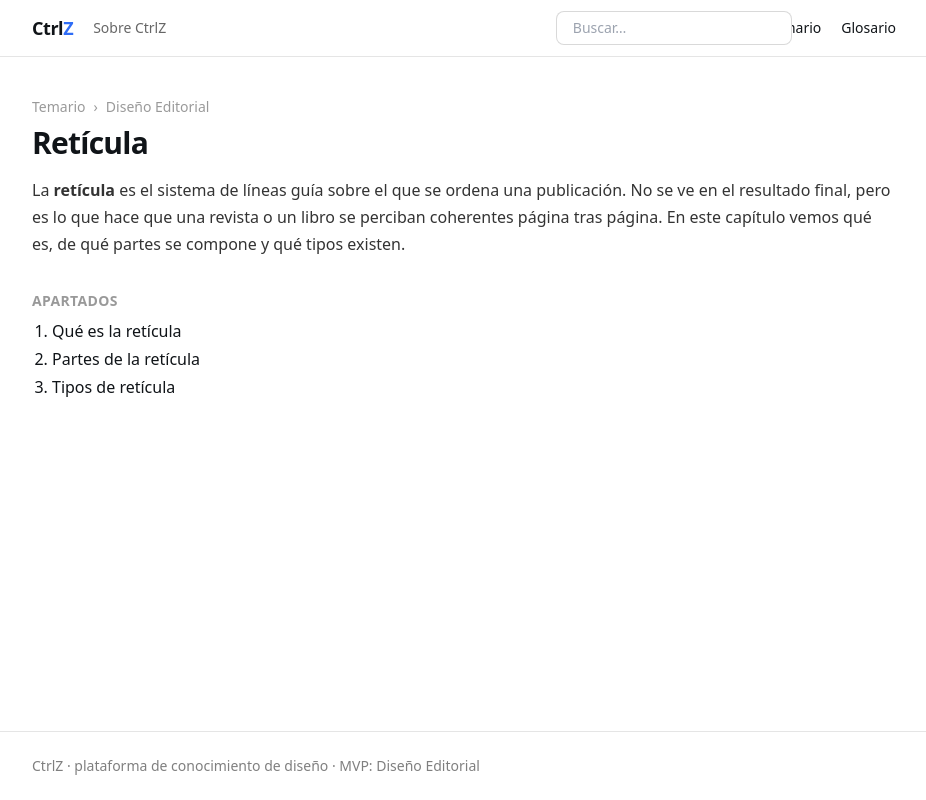
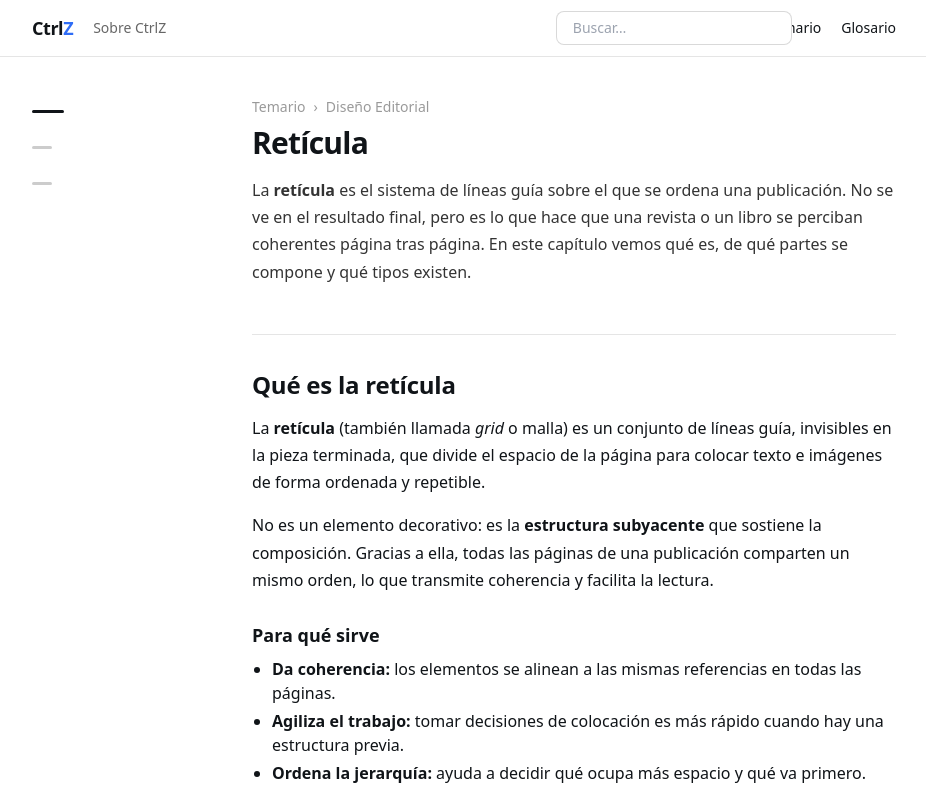
Before and after one commit to Josekuyt/CtrlZ, a Next.js app: page /temario/editorial/reticula/ in a window 1280 px wide. Shown: the top 800 px of the page, without its empty margins (176-1102 px from the left). Built offline with nearby package versions, Linux system fonts and the light colour scheme.

Commit message:
Add files via upload

```diff
--- a/content/glosario/editorial/margen.mdx
+++ b/content/glosario/editorial/margen.mdx
@@ -4,7 +4,7 @@ nombre: Margen
 definicion: Espacio en blanco entre el borde de la página y la mancha de contenido.
 categoria: reticula
 nivel: basico
-temario: /temario/editorial/reticula/partes/
+temario: /temario/editorial/reticula/#partes
 consultas:
   - espacio en blanco alrededor de la página
   - borde de una composición
--- a/content/glosario/editorial/medianil.mdx
+++ b/content/glosario/editorial/medianil.mdx
@@ -4,7 +4,7 @@ nombre: Medianil
 definicion: Espacio en blanco que separa dos columnas de texto dentro de la retícula.
 categoria: reticula
 nivel: basico
-temario: /temario/editorial/reticula/partes/
+temario: /temario/editorial/reticula/#partes
 sinonimos: [corondel]
 consultas:
   - espacio entre columnas
--- a/content/glosario/editorial/modulo.mdx
+++ b/content/glosario/editorial/modulo.mdx
@@ -4,7 +4,7 @@ nombre: Módulo
 definicion: Unidad mínima y repetible en que se divide una retícula, a partir de la cual se construyen las áreas de contenido.
 categoria: reticula
 nivel: intermedio
-temario: /temario/editorial/reticula/partes/
+temario: /temario/editorial/reticula/#partes
 consultas:
   - unidad que se repite en una cuadrícula
 etiquetas: [estructura]
--- a/content/glosario/editorial/reticula-modular.mdx
+++ b/content/glosario/editorial/reticula-modular.mdx
@@ -4,7 +4,7 @@ nombre: Retícula modular
 definicion: Retícula dividida en módulos iguales mediante columnas y filas, muy flexible para maquetas con mucha variedad de contenido.
 categoria: reticula
 nivel: intermedio
-temario: /temario/editorial/reticula/tipos/
+temario: /temario/editorial/reticula/#tipos
 consultas:
   - retícula de módulos
   - cuadrícula de filas y columnas
--- a/content/glosario/editorial/reticula.mdx
+++ b/content/glosario/editorial/reticula.mdx
@@ -4,7 +4,7 @@ nombre: Retícula
 definicion: Sistema de líneas guía, invisibles en el resultado final, que organiza el espacio de la página y da coherencia a la composición.
 categoria: reticula
 nivel: basico
-temario: /temario/editorial/reticula/que-es/
+temario: /temario/editorial/reticula/#que-es
 sinonimos: [malla, grid]
 consultas:
   - líneas invisibles para ordenar una revista
--- a/scripts/build-index.ts
+++ b/scripts/build-index.ts
@@ -41,7 +41,7 @@ function main() {
           consultas: ap.consultas,
           sinonimos: [],
           contexto: cap.titulo,
-          url: `/temario/${disc.slug}/${cap.slug}/${ap.slug}/`,
+          url: `/temario/${disc.slug}/${cap.slug}/#${ap.slug}`,
         });
       }
     }
--- a/src/app/temario/[disciplina]/[capitulo]/page.tsx
+++ b/src/app/temario/[disciplina]/[capitulo]/page.tsx
@@ -1,7 +1,13 @@
 import Link from 'next/link';
 import type { Metadata } from 'next';
 import { notFound } from 'next/navigation';
-import { cargarTemario, obtenerCapitulo, nombreDisciplina } from '@/lib/temario';
+import {
+  cargarTemario,
+  obtenerDisciplina,
+  obtenerCapitulo,
+  nombreDisciplina,
+} from '@/lib/temario';
+import RailCapitulo from '@/components/RailCapitulo';
 
 type Params = { disciplina: string; capitulo: string };
 
@@ -31,22 +37,36 @@ export default async function CapituloPage({
   params: Promise<Params>;
 }) {
   const { disciplina, capitulo } = await params;
+  const d = obtenerDisciplina(disciplina);
   const cap = obtenerCapitulo(disciplina, capitulo);
-  if (!cap) notFound();
+  if (!d || !cap) notFound();
+
+  // Capítulo anterior / siguiente para navegar sin volver al índice.
+  const i = d.capitulos.findIndex((c) => c.slug === cap.slug);
+  const anterior = d.capitulos[i - 1];
+  const siguiente = d.capitulos[i + 1];
+
+  const secciones = cap.apartados.map((a) => ({ slug: a.slug, titulo: a.titulo }));
 
   return (
-    <article>
+    <div className="lg:grid lg:grid-cols-[180px_1fr] lg:gap-10">
+      {/* Riel de secciones (solo escritorio) */}
+      <div className="hidden lg:block">
+        <div className="sticky top-6">
+          <RailCapitulo secciones={secciones} />
+        </div>
+      </div>
+
+      <article className="min-w-0">
         <nav className="text-sm text-black/40 mb-2">
-        <Link href="/temario/" className="hover:text-acento">
-          Temario
-        </Link>
+          <Link href="/temario/" className="hover:text-acento">Temario</Link>
           <span className="mx-2">›</span>
           <Link href={`/temario/${disciplina}/`} className="hover:text-acento">
             {nombreDisciplina(disciplina)}
           </Link>
         </nav>
+
         <h1 className="text-3xl font-semibold tracking-tight">{cap.titulo}</h1>
-
         {cap.intro && (
           <div
             className="prose-ctrlz mt-4 text-black/80"
@@ -54,21 +74,39 @@ export default async function CapituloPage({
           />
         )}
 
-      <h2 className="mt-8 text-sm font-semibold uppercase tracking-wide text-black/40">
-        Apartados
-      </h2>
-      <ol className="mt-2 flex flex-col gap-1 list-decimal pl-5">
+        {/* Todos los apartados seguidos, cada uno anclado por su slug */}
         {cap.apartados.map((ap) => (
-          <li key={ap.slug}>
+          <section
+            key={ap.slug}
+            id={ap.slug}
+            className="prose-ctrlz scroll-mt-20 mt-12 border-t border-black/10 pt-8 first:border-0 first:pt-0"
+            dangerouslySetInnerHTML={{ __html: ap.html }}
+          />
+        ))}
+
+        <div className="mt-12 flex justify-between gap-4 border-t border-black/10 pt-4 text-sm">
+          {anterior ? (
             <Link
-              href={`/temario/${disciplina}/${cap.slug}/${ap.slug}/`}
-              className="hover:text-acento"
+              href={`/temario/${disciplina}/${anterior.slug}/`}
+              className="text-acento hover:underline"
             >
-              {ap.titulo}
+              ← {anterior.titulo}
             </Link>
-          </li>
-        ))}
-      </ol>
+          ) : (
+            <span />
+          )}
+          {siguiente ? (
+            <Link
+              href={`/temario/${disciplina}/${siguiente.slug}/`}
+              className="text-acento hover:underline text-right"
+            >
+              {siguiente.titulo} →
+            </Link>
+          ) : (
+            <span />
+          )}
+        </div>
       </article>
+    </div>
   );
 }
--- a/src/app/temario/[disciplina]/page.tsx
+++ b/src/app/temario/[disciplina]/page.tsx
@@ -1,7 +1,7 @@
-import Link from 'next/link';
 import type { Metadata } from 'next';
 import { notFound } from 'next/navigation';
-import { cargarTemario, obtenerDisciplina } from '@/lib/temario';
+import { cargarTemario, obtenerDisciplina, nombreDisciplina } from '@/lib/temario';
+import VistaTemario from '@/components/VistaTemario';
 
 type Params = { disciplina: string };
 
@@ -15,8 +15,7 @@ export async function generateMetadata({
   params: Promise<Params>;
 }): Promise<Metadata> {
   const { disciplina } = await params;
-  const d = obtenerDisciplina(disciplina);
-  return d ? { title: `Temario · ${d.titulo}` } : {};
+  return { title: `Temario · ${nombreDisciplina(disciplina)}` };
 }
 
 export default async function DisciplinaPage({
@@ -25,34 +24,6 @@ export default async function DisciplinaPage({
   params: Promise<Params>;
 }) {
   const { disciplina } = await params;
-  const d = obtenerDisciplina(disciplina);
-  if (!d) notFound();
-
-  return (
-    <div>
-      <nav className="text-sm text-black/40 mb-2">
-        <Link href="/temario/" className="hover:text-acento">
-          Temario
-        </Link>
-      </nav>
-      <h1 className="text-3xl font-semibold tracking-tight">{d.titulo}</h1>
-      <p className="mt-2 text-black/60">{d.capitulos.length} capítulos.</p>
-
-      <div className="mt-8 flex flex-col gap-6">
-        {d.capitulos.map((cap) => (
-          <section key={cap.slug}>
-            <h2 className="text-lg font-medium">
-              <Link
-                href={`/temario/${d.slug}/${cap.slug}/`}
-                className="hover:text-acento"
-              >
-                {cap.titulo}
-              </Link>
-            </h2>
-            {cap.descripcion && <p className="text-black/60">{cap.descripcion}</p>}
-          </section>
-        ))}
-      </div>
-    </div>
-  );
+  if (!obtenerDisciplina(disciplina)) notFound();
+  return <VistaTemario disciplinaActiva={disciplina} />;
 }
--- a/src/app/temario/page.tsx
+++ b/src/app/temario/page.tsx
@@ -1,6 +1,6 @@
-import Link from 'next/link';
 import type { Metadata } from 'next';
 import { cargarTemario } from '@/lib/temario';
+import VistaTemario from '@/components/VistaTemario';
 
 export const metadata: Metadata = {
   title: 'Temario',
@@ -8,36 +8,6 @@ export const metadata: Metadata = {
 };
 
 export default function TemarioIndex() {
-  const disciplinas = cargarTemario();
-
-  return (
-    <div>
-      <h1 className="text-3xl font-semibold tracking-tight">Temario</h1>
-      <p className="mt-2 text-black/60">Elige una disciplina.</p>
-
-      <div className="mt-8 flex flex-col gap-8">
-        {disciplinas.map((d) => (
-          <section key={d.slug}>
-            <h2 className="text-xl font-medium">
-              <Link href={`/temario/${d.slug}/`} className="hover:text-acento">
-                {d.titulo}
-              </Link>
-            </h2>
-            <ul className="mt-2 flex flex-col gap-1">
-              {d.capitulos.map((cap) => (
-                <li key={cap.slug}>
-                  <Link
-                    href={`/temario/${d.slug}/${cap.slug}/`}
-                    className="hover:text-acento"
-                  >
-                    {cap.titulo}
-                  </Link>
-                </li>
-              ))}
-            </ul>
-          </section>
-        ))}
-      </div>
-    </div>
-  );
+  const primera = cargarTemario()[0];
+  return <VistaTemario disciplinaActiva={primera?.slug ?? 'editorial'} />;
 }
--- /dev/null
+++ b/src/components/RailCapitulo.tsx
@@ -0,0 +1,76 @@
+'use client';
+
+import { useEffect, useRef, useState } from 'react';
+
+/** Riel lateral de secciones: líneas finas; la activa más ancha y oscura;
+ *  al pasar el ratón aparecen los títulos; al pulsar, desplaza al epígrafe. */
+export default function RailCapitulo({
+  secciones,
+}: {
+  secciones: { slug: string; titulo: string }[];
+}) {
+  const [activo, setActivo] = useState(secciones[0]?.slug ?? '');
+  const visibles = useRef<Record<string, boolean>>({});
+
+  useEffect(() => {
+    const obs = new IntersectionObserver(
+      (entries) => {
+        entries.forEach((e) => {
+          visibles.current[e.target.id] = e.isIntersecting;
+        });
+        const primera = secciones.find((s) => visibles.current[s.slug]);
+        if (primera) setActivo(primera.slug);
+      },
+      { rootMargin: '-15% 0px -75% 0px', threshold: 0 },
+    );
+    for (const s of secciones) {
+      const el = document.getElementById(s.slug);
+      if (el) obs.observe(el);
+    }
+    return () => obs.disconnect();
+  }, [secciones]);
+
+  function ir(e: React.MouseEvent, slug: string) {
+    e.preventDefault();
+    const el = document.getElementById(slug);
+    if (el) {
+      el.scrollIntoView({ behavior: 'smooth', block: 'start' });
+      history.replaceState(null, '', `#${slug}`);
+    }
+  }
+
+  return (
+    <nav aria-label="Secciones del capítulo" className="group">
+      <ul className="flex flex-col gap-2">
+        {secciones.map((s) => {
+          const act = activo === s.slug;
+          return (
+            <li key={s.slug}>
+              <a
+                href={`#${s.slug}`}
+                onClick={(e) => ir(e, s.slug)}
+                aria-current={act ? 'true' : undefined}
+                className="flex items-center gap-3 py-1"
+              >
+                <span
+                  className={`h-[3px] rounded-full transition-all duration-200 ${
+                    act
+                      ? 'w-8 bg-tinta'
+                      : 'w-5 bg-black/20 group-hover:bg-black/35'
+                  }`}
+                />
+                <span
+                  className={`whitespace-nowrap text-sm opacity-0 -translate-x-1 transition-all duration-200 group-hover:opacity-100 group-hover:translate-x-0 ${
+                    act ? 'text-tinta font-medium' : 'text-black/55'
+                  }`}
+                >
+                  {s.titulo}
+                </span>
+              </a>
+            </li>
+          );
+        })}
+      </ul>
+    </nav>
+  );
+}
--- /dev/null
+++ b/src/components/VistaTemario.tsx
@@ -0,0 +1,63 @@
+import Link from 'next/link';
+import { cargarTemario, obtenerDisciplina } from '@/lib/temario';
+
+/** Chips de disciplina + grid de capítulos (con ligero escalonado). */
+export default function VistaTemario({
+  disciplinaActiva,
+}: {
+  disciplinaActiva: string;
+}) {
+  const disciplinas = cargarTemario();
+  const activa = obtenerDisciplina(disciplinaActiva) ?? disciplinas[0];
+
+  return (
+    <div>
+      <h1 className="text-3xl font-semibold tracking-tight">Temario</h1>
+      <p className="mt-2 text-black/60">
+        Elige una disciplina y entra en un capítulo.
+      </p>
+
+      {/* Chips de disciplina */}
+      <div className="mt-6 flex flex-wrap gap-2">
+        {disciplinas.map((d) => (
+          <Link
+            key={d.slug}
+            href={`/temario/${d.slug}/`}
+            className={`rounded-full border px-4 py-1.5 text-sm ${
+              d.slug === activa?.slug
+                ? 'border-acento bg-acento/10 text-acento'
+                : 'border-black/15 text-black/60 hover:border-acento'
+            }`}
+          >
+            {d.titulo}
+          </Link>
+        ))}
+      </div>
+
+      {/* Grid de capítulos, escalonado */}
+      <div className="mt-8 grid gap-4 sm:grid-cols-2">
+        {activa?.capitulos.map((cap, idx) => (
+          <Link
+            key={cap.slug}
+            href={`/temario/${activa.slug}/${cap.slug}/`}
+            className={`group block rounded-xl border border-black/10 p-5 transition hover:border-acento hover:shadow-sm ${
+              idx % 2 === 1 ? 'sm:mt-6' : ''
+            }`}
+          >
+            <div className="flex items-baseline justify-between gap-3">
+              <h2 className="text-lg font-medium group-hover:text-acento">
+                {cap.titulo}
+              </h2>
+              <span className="shrink-0 text-xs text-black/40">
+                {cap.apartados.length} apartados
+              </span>
+            </div>
+            {cap.descripcion && (
+              <p className="mt-1 text-sm text-black/60">{cap.descripcion}</p>
+            )}
+          </Link>
+        ))}
+      </div>
+    </div>
+  );
+}
```
Lines whose indentation alone changed are shown as unchanged.
